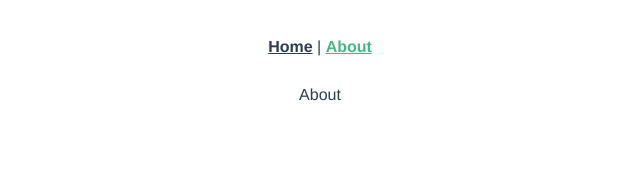
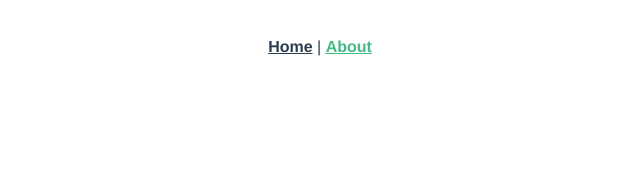
Before and after one commit to defeated/brewrat.io, a Vue app: page /about in a window 1280 px wide. Shown: the top 176 px of the page, without its empty margins (320-960 px from the left). Built offline with nearby package versions, Linux system fonts and the light colour scheme.

Commit message:
remove About (unused)

```diff
--- a/src/router/index.js
+++ b/src/router/index.js
@@ -10,14 +10,14 @@ const routes = [
     name: 'Home',
     component: Home
   },
-  {
-    path: '/about',
-    name: 'About',
-    // route level code-splitting
-    // this generates a separate chunk (about.[hash].js) for this route
-    // which is lazy-loaded when the route is visited.
-    component: () => import(/* webpackChunkName: "about" */ '../views/About.vue')
-  }
+  // {
+  //   path: '/about',
+  //   name: 'About',
+  //   // route level code-splitting
+  //   // this generates a separate chunk (about.[hash].js) for this route
+  //   // which is lazy-loaded when the route is visited.
+  //   component: () => import(/* webpackChunkName: "about" */ '../views/About.vue')
+  // }
 ]
 
 const router = new VueRouter({
--- a/src/views/About.vue
+++ /dev/null
@@ -1,5 +0,0 @@
-<template>
-  <div class="about">
-    About
-  </div>
-</template>
```
